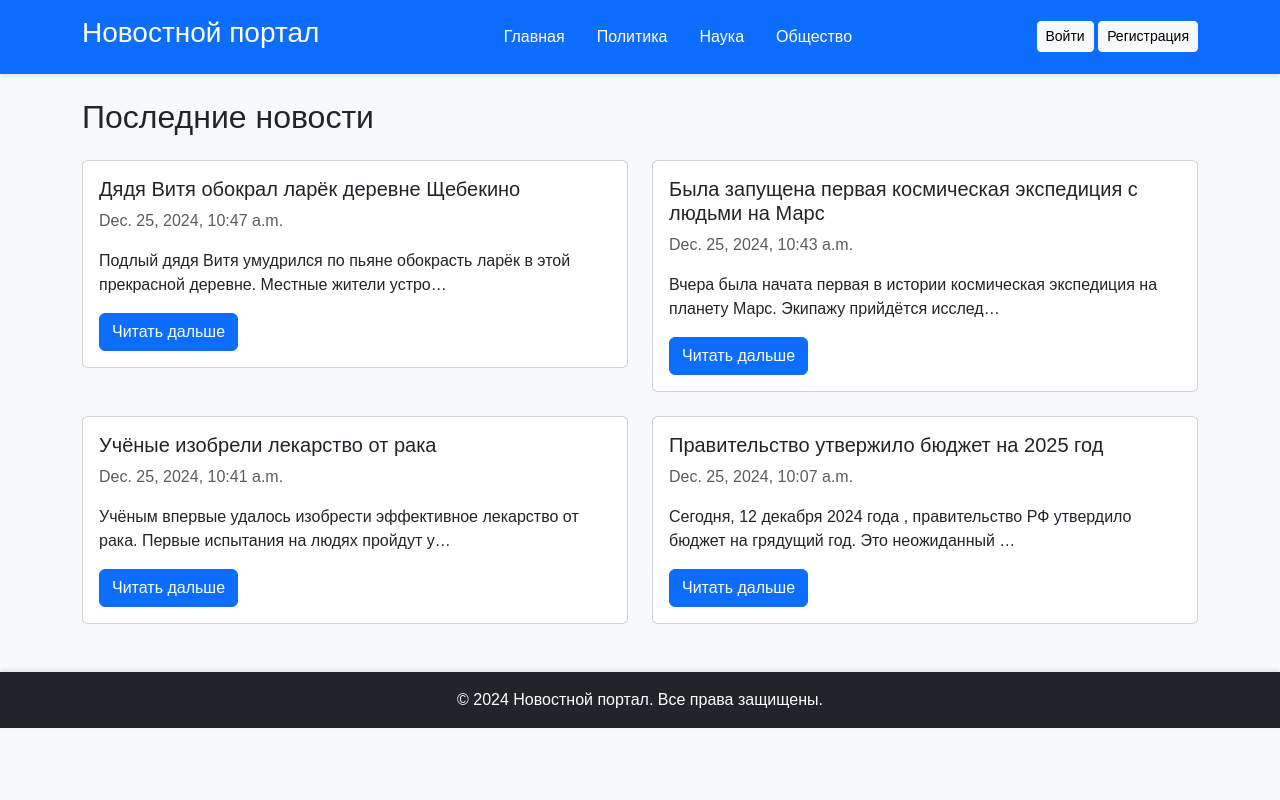
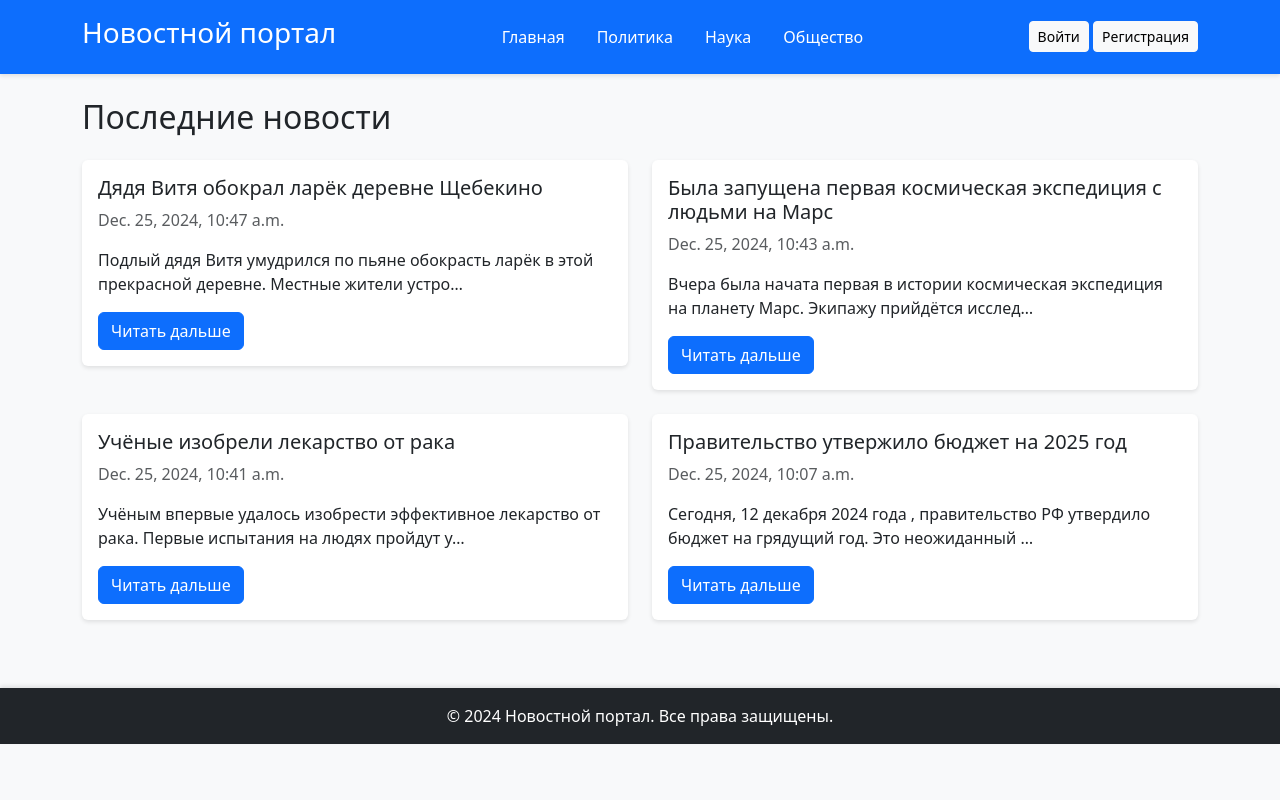
Before and after one commit to AndrejMirrox/kursach, a Django app: page / in a window 1280 px wide. Run offline with Django 5.2, Linux system fonts and the light colour scheme; data comes from the database, SQL or seed files in the repository.

Commit message:
Внёс правки

```diff
--- a/news/static/css/style.css
+++ b/news/static/css/style.css
@@ -1,6 +1,4 @@
 body {
-    margin: 0;
-    font-family: Arial, sans-serif;
     background-color: #f8f9fa;
 }
 
@@ -8,14 +6,18 @@ header {
     box-shadow: 0 2px 4px rgba(0, 0, 0, 0.1);
 }
 
+.card {
+    border: none;
+    box-shadow: 0 2px 4px rgba(0, 0, 0, 0.1);
+    transition: transform 0.2s ease-in-out, box-shadow 0.2s ease-in-out;
+}
+
+.card:hover {
+    transform: translateY(-5px);
+    box-shadow: 0 4px 8px rgba(0, 0, 0, 0.2);
+}
+
 footer {
+    margin-top: 20px;
     box-shadow: 0 -2px 4px rgba(0, 0, 0, 0.1);
 }
-
-main {
-    flex-grow: 1; /* Контент занимает оставшееся пространство */
-}
-
-html, body {
-    height: 100%; /* Устанавливаем высоту для всего документа */
-}
--- /dev/null
+++ b/requirements.txt
@@ -0,0 +1,4 @@
+asgiref==3.8.1
+Django==5.1.4
+sqlparse==0.5.3
+tzdata==2024.2
```
